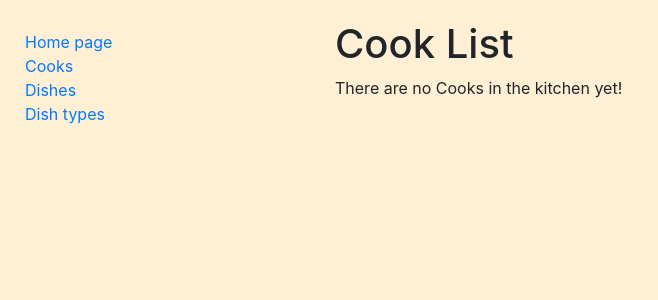
After one commit to ochernous/restaurant-kitchen-managment, a Django app: page /cooks/ in a window 1280 px wide. The commit adds this page. Shown: the top 300 px of the page, without its empty margins (0-658 px from the left). Run offline with Django 4.2, Linux system fonts and the light colour scheme; data that the repository does not hold is empty.

Commit message:
Add web-page with Cooks
Add 'cooks/' path to urlpatterns, add 'CookListView' to views.py, add 'cook_list.html' template, fix typos in 'dish_list.html' and 'dish_type_list.html'

```diff
--- a/kitchen/urls.py
+++ b/kitchen/urls.py
@@ -1,10 +1,16 @@
 from django.urls import path
-from kitchen.views import index, DishTypeListView, DishListView
+from kitchen.views import (
+    index,
+    DishTypeListView,
+    DishListView,
+    CookListView
+)
 
 urlpatterns = [
     path("", index, name="index"),
     path("dish-types/", DishTypeListView.as_view(), name="dish-type-list"),
     path("dishes/", DishListView.as_view(), name="dish-list"),
+    path("cooks/", CookListView.as_view(), name="cook-list"),
 ]
 
 app_name = "kitchen"
--- a/kitchen/views.py
+++ b/kitchen/views.py
@@ -22,3 +22,7 @@ class DishTypeListView(generic.ListView):
 
 class DishListView(generic.ListView):
     model = Dish
+
+
+class CookListView(generic.ListView):
+    model = Cook
--- /dev/null
+++ b/templates/kitchen/cook_list.html
@@ -0,0 +1,15 @@
+{% extends "base.html" %}
+
+{% block content %}
+  <h1>Cook List</h1>
+
+  {% if cook_list %}
+    <ul>
+      {% for cook in cook_list %}
+        <li>{{ cook.username }} - {{ cook.first_name }} {{ cook.last_name }}</li>
+      {% endfor %}
+    </ul>
+  {% else %}
+    <p>There are no Cooks in the kitchen yet!</p>
+  {% endif %}
+{% endblock %}
--- a/templates/kitchen/dish_list.html
+++ b/templates/kitchen/dish_list.html
@@ -10,6 +10,6 @@
       {% endfor %}
     </ul>
   {% else %}
-    <p>There are no Dishes in kitchen yet!</p>
+    <p>There are no Dishes in the kitchen yet!</p>
   {% endif %}
 {% endblock %}
--- a/templates/kitchen/dish_type_list.html
+++ b/templates/kitchen/dish_type_list.html
@@ -10,6 +10,6 @@
       {% endfor %}
     </ul>
   {% else %}
-    <p>There are no Dish Types in kitchen yet!</p>
+    <p>There are no Dish Types in the kitchen yet!</p>
   {% endif %}
 {% endblock %}
```
